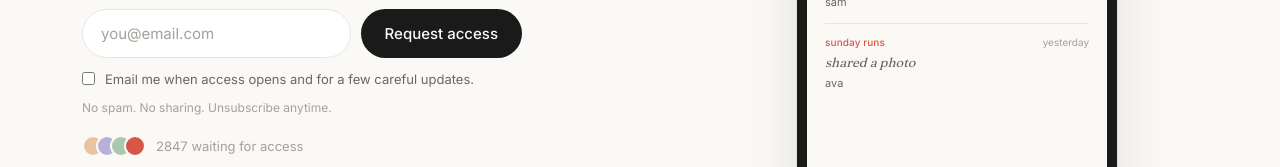
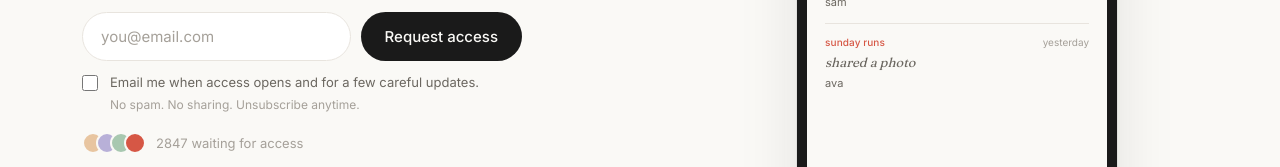
Before and after one commit to brandononchain/palmi, a Next.js app in the folder apps/web/: page / in a window 1280 px wide. Shown: the part 586-753 px from the top of the page. Built offline with nearby package versions, Linux system fonts and the light colour scheme; no server answers.

Commit message:
fix: align waitlist consent copy

```diff
--- a/apps/web/app/components/WaitlistForm.tsx
+++ b/apps/web/app/components/WaitlistForm.tsx
@@ -91,10 +91,14 @@ export function WaitlistForm({ source }: { source: 'hero' | 'cta' }) {
             onChange={(e) => setEmailOptIn(e.target.checked)}
             disabled={pending}
           />
-          <span>Email me when access opens and for a few careful updates.</span>
+          <span className="waitlist-consent-copy">
+            <span className="waitlist-consent-text">
+              Email me when access opens and for a few careful updates.
+            </span>
+            <span className="waitlist-note">No spam. No sharing. Unsubscribe anytime.</span>
+          </span>
         </label>
       </form>
-      <div className="waitlist-note">No spam. No sharing. Unsubscribe anytime.</div>
       {error && (
         <div className="form-error" role="alert">
           {error}
--- a/apps/web/app/globals.css
+++ b/apps/web/app/globals.css
@@ -228,9 +228,10 @@ h1 em {
 }
 
 .waitlist-consent {
-  display: flex;
-  align-items: flex-start;
-  gap: 10px;
+  display: grid;
+  grid-template-columns: 16px minmax(0, 1fr);
+  align-items: start;
+  column-gap: 12px;
   margin-top: 12px;
   font-size: 13px;
   line-height: 1.5;
@@ -238,15 +239,25 @@ h1 em {
 }
 
 .waitlist-consent input {
-  margin-top: 2px;
+  width: 16px;
+  height: 16px;
+  margin: 2px 0 0;
   accent-color: var(--ink);
 }
 
+.waitlist-consent-copy {
+  display: grid;
+  gap: 4px;
+}
+
+.waitlist-consent-text {
+  display: block;
+}
+
 .waitlist-note {
-  margin-top: 8px;
   font-size: 12px;
   color: var(--ink-faint);
-  max-width: 440px;
+  display: block;
 }
 
 .waitlist-honeypot {
```
